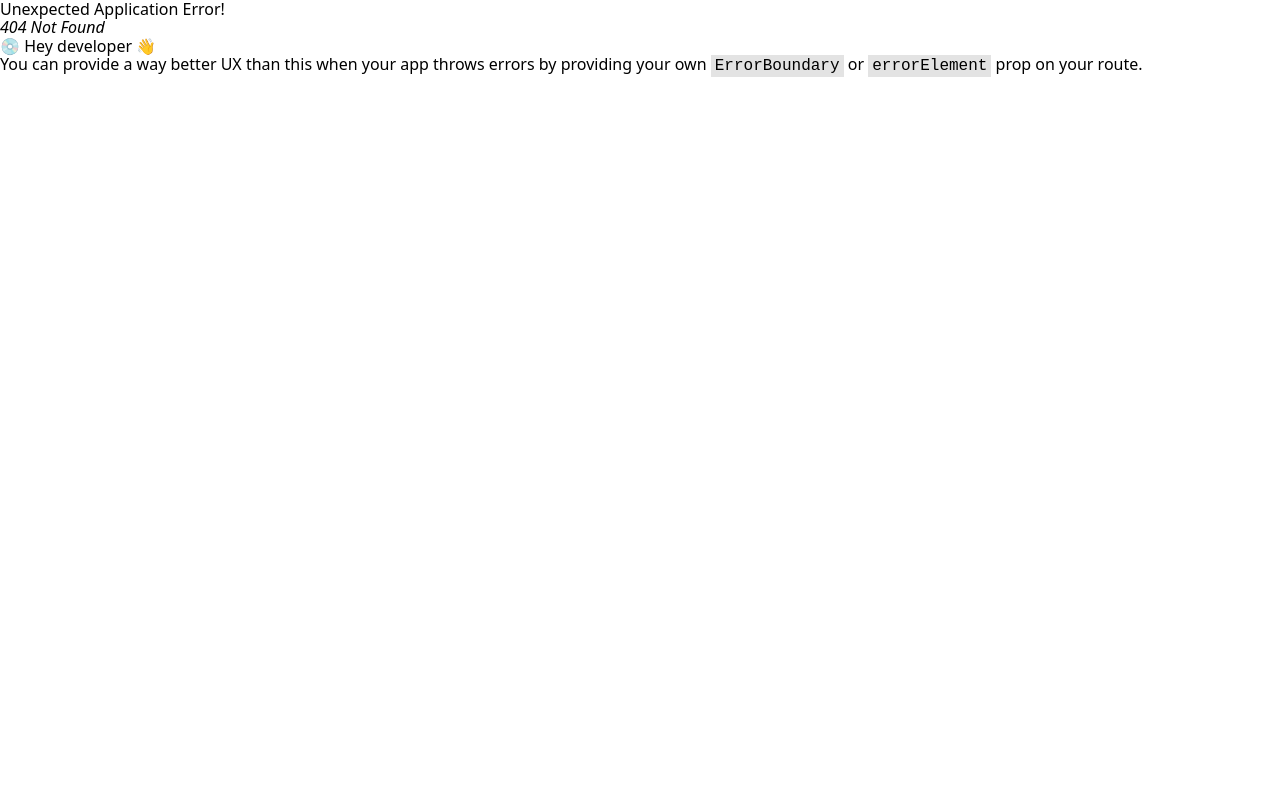
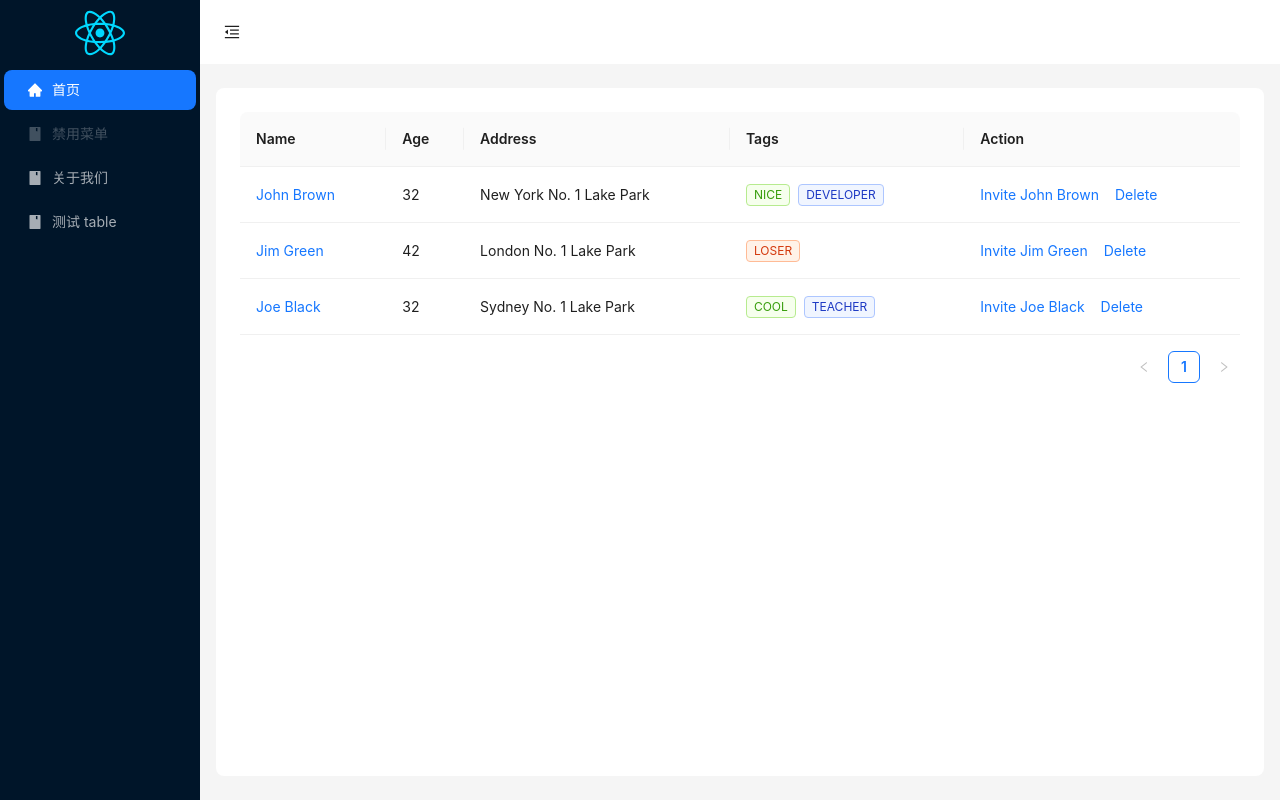
Before and after one commit to inCBle/Beachburg-Admin, a React (Vite) app: page /basicTable in a window 1280 px wide. Before the commit this address had no page. Built offline with nearby package versions, Linux system fonts and the light colour scheme.

Commit message:
feat(layout): :sparkles: 新增菜单配置
扩展路由类型，新增 menu 菜单配置属性：disabled、order、name、icon、show、parentPath、parentPaths

```diff
--- /dev/null
+++ b/src/components/BTable/index.tsx
@@ -0,0 +1,88 @@
+import React from 'react';
+import { Space, Table, Tag } from 'antd';
+import type { TableProps } from 'antd';
+
+interface DataType {
+  key: string;
+  name: string;
+  age: number;
+  address: string;
+  tags: string[];
+}
+
+const columns: TableProps<DataType>['columns'] = [
+  {
+    title: 'Name',
+    dataIndex: 'name',
+    key: 'name',
+    render: (text) => <a>{text}</a>,
+  },
+  {
+    title: 'Age',
+    dataIndex: 'age',
+    key: 'age',
+  },
+  {
+    title: 'Address',
+    dataIndex: 'address',
+    key: 'address',
+  },
+  {
+    title: 'Tags',
+    key: 'tags',
+    dataIndex: 'tags',
+    render: (_, { tags }) => (
+      <>
+        {tags.map((tag) => {
+          let color = tag.length > 5 ? 'geekblue' : 'green';
+          if (tag === 'loser') {
+            color = 'volcano';
+          }
+          return (
+            <Tag color={color} key={tag}>
+              {tag.toUpperCase()}
+            </Tag>
+          );
+        })}
+      </>
+    ),
+  },
+  {
+    title: 'Action',
+    key: 'action',
+    render: (_, record) => (
+      <Space size="middle">
+        <a>Invite {record.name}</a>
+        <a>Delete</a>
+      </Space>
+    ),
+  },
+];
+
+const data: DataType[] = [
+  {
+    key: '1',
+    name: 'John Brown',
+    age: 32,
+    address: 'New York No. 1 Lake Park',
+    tags: ['nice', 'developer'],
+  },
+  {
+    key: '2',
+    name: 'Jim Green',
+    age: 42,
+    address: 'London No. 1 Lake Park',
+    tags: ['loser'],
+  },
+  {
+    key: '3',
+    name: 'Joe Black',
+    age: 32,
+    address: 'Sydney No. 1 Lake Park',
+    tags: ['cool', 'teacher'],
+  },
+];
+
+const Btable: React.FC = () => <Table<DataType> columns={columns} dataSource={data} />;
+
+export default Btable;
--- a/src/layouts/Layout.tsx
+++ b/src/layouts/Layout.tsx
@@ -1,10 +1,40 @@
 import React, { Suspense, useState } from 'react';
-import { BookFilled, HomeFilled, MenuFoldOutlined, MenuUnfoldOutlined } from '@ant-design/icons';
+import { MenuFoldOutlined, MenuUnfoldOutlined } from '@ant-design/icons';
 import { Button, Layout, Menu, theme, type MenuProps } from 'antd';
 import { NavLink, Outlet } from 'react-router-dom';
 import logo from '@/assets/react.svg';
+import { basicRouter } from '@/router/basicRouter';
+import type { MenuRecordRaw } from '@/router/types';
 
 const { Header, Sider, Content } = Layout;
+
+const sortByMenus = (routes: MenuRecordRaw[] = []) => routes.sort((a, b) => (a?.order ?? 999) - (b?.order ?? 999));
+
+const getMenuItem = (routes: MenuRecordRaw[] = []): MenuProps['items'] => {
+  if (!routes.length) return [];
+  routes = routes.filter((item) => item.show !== false);
+  routes = sortByMenus(routes);
+
+  const menus: MenuProps['items'] = [];
+
+  for (const item of routes) {
+    if (item.path === '/') {
+      const children = sortByMenus(item.children);
+      return getMenuItem(children);
+    }
+
+    menus.push({
+      key: item.path!,
+      icon: item.icon,
+      disabled: item.disabled,
+      title: item.name,
+      label: <NavLink to={item.path!}>{item.name}</NavLink>,
+      children: item.children ? getMenuItem(item.children) : undefined,
+    });
+  }
+
+  return menus;
+};
 
 const App: React.FC = () => {
   const [collapsed, setCollapsed] = useState(false);
@@ -12,23 +42,7 @@ const App: React.FC = () => {
     token: { colorBgContainer, borderRadiusLG },
   } = theme.useToken();
 
-  const items: MenuProps['items'] = [
-    {
-      key: '/home',
-      icon: <HomeFilled />,
-      label: <NavLink to={'/home'}>首页</NavLink>,
-    },
-    {
-      key: '/About',
-      icon: <BookFilled />,
-      label: <NavLink to={'/about'}>关于我们</NavLink>,
-    },
-    {
-      key: '/Text',
-      icon: <BookFilled />,
-      label: <NavLink to={'/test'}>测试table</NavLink>,
-    },
-  ];
+  const items = getMenuItem(basicRouter);
 
   return (
     <Layout style={{ minHeight: '100vh' }}>
--- a/src/router/basicRouter.tsx
+++ b/src/router/basicRouter.tsx
@@ -1,12 +1,14 @@
+import { lazy } from 'react';
+import { BookFilled, HomeFilled } from '@ant-design/icons';
+
 import Layout from '@/layouts/Layout';
-import { lazy } from 'react';
-import type { RouteObject } from 'react-router-dom';
+import type { MenuRecordRaw } from './types';
 
 const Home = lazy(() => import('@/views/Home/Home'));
 const About = lazy(() => import('@/views/About.tsx'));
-const Test = lazy(() => import('@/views/Test.tsx'));
+const TestTable = lazy(() => import('@/views/TestTable.tsx'));
 
-export const basicRouter: RouteObject[] = [
+export const basicRouter: MenuRecordRaw[] = [
   {
     path: '/',
     element: <Layout />,
@@ -14,15 +16,39 @@ export const basicRouter: RouteObject[] = [
       {
         index: true,
         path: '/home',
+        name: '首页',
         element: <Home />,
+        icon: <HomeFilled />,
+        order: 1,
       },
       {
         path: '/about',
+        name: '关于我们',
         element: <About />,
+        icon: <BookFilled />,
+        order: 10,
       },
       {
-        path: '/test',
-        element: <Test />,
+        path: '/disablePage',
+        disabled: true,
+        name: '禁用菜单',
+        element: <About />,
+        icon: <BookFilled />,
+        order: 9,
+      },
+      {
+        path: '/hidePage',
+        name: '隐藏菜单',
+        show: false,
+        element: <Home />,
+        icon: <BookFilled />,
+        order: 7,
+      },
+      {
+        path: '/basicTable',
+        name: '测试 table',
+        element: <TestTable />,
+        icon: <BookFilled />,
       },
     ],
   },
--- /dev/null
+++ b/src/router/types.ts
@@ -0,0 +1,39 @@
+import type { ReactNode } from 'react';
+import type { RouteObject } from 'react-router-dom';
+
+export type MenuRecordRaw = RouteObject & {
+  /**
+   * 子菜单
+   */
+  children?: MenuRecordRaw[];
+  /**
+   * 图标名
+   */
+  icon?: ReactNode | string;
+  /**
+   * 是否禁用
+   * @default false
+   */
+  disabled?: boolean;
+  /**
+   * 菜单名
+   */
+  name?: string;
+  /**
+   * 排序号
+   */
+  order?: number;
+  /**
+   * 父级路径
+   */
+  parentPath?: string;
+  /**
+   * 所有父级路径
+   */
+  parentPaths?: string[];
+  /**
+   * 是否显示菜单
+   * @default true
+   */
+  show?: boolean;
+};
```
Also changed, not shown: src/views/TestTable.tsx (renamed from src/views/Test.tsx).
